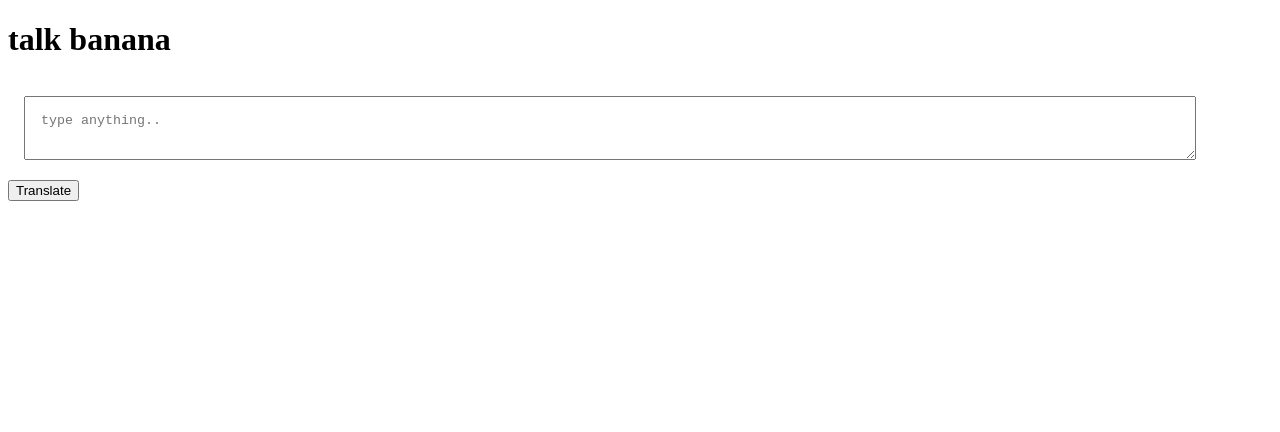
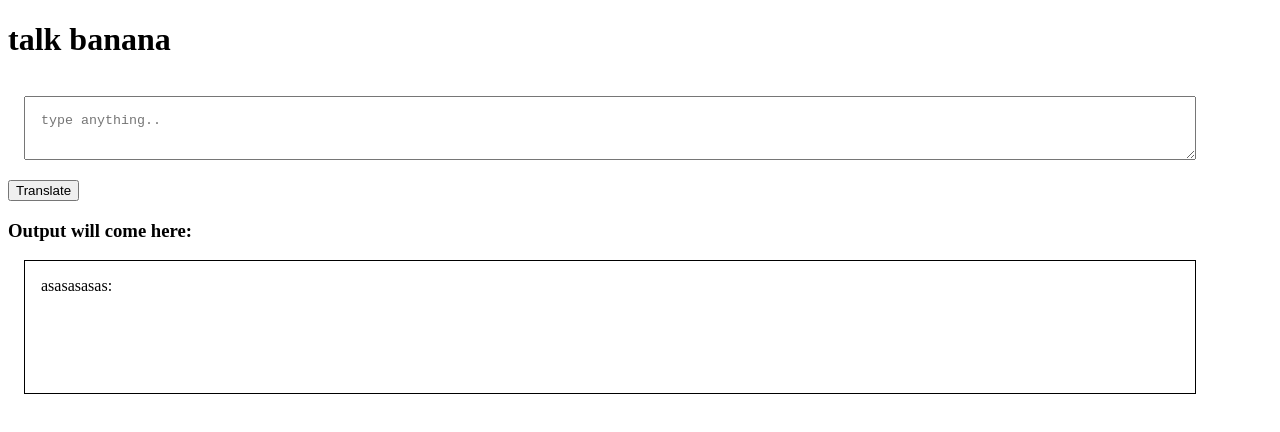
Before and after one commit to Sammed7/neogcamp-banana-speak, a plain HTML site: page index.html in a window 1280 px wide. Both pictures are taken after a click on the button "Translate". Drawn offline with Linux system fonts and the light colour scheme.

Commit message:
input output processing

```diff
--- a/app.js
+++ b/app.js
@@ -1,8 +1,10 @@
 var btnTranslate = document.querySelector("#btn-translate");
 
-var txtArea = document.querySelector("#txt-area")
+var txtInput = document.querySelector("#txt-area")
+
+var output = document.querySelector(".output");
 
 btnTranslate.addEventListener("click", function clickHandler() {
-    console.log("clicked")
-    console.log("input", txtArea.value)
+    output.innerText = "asasasasas: " + txtInput.value
+
 });
--- a/index.html
+++ b/index.html
@@ -15,7 +15,8 @@
     <div>
         <button id="btn-translate">Translate</button>
     </div>
-
+    <h3>Output will come here:</h3>
+    <div class="output"></div>
 
     <script src="app.js" type="text/javascript" ></script>
 
@@ -26,6 +27,14 @@
             margin: 1rem;
             padding: 1rem;
         }
+
+        .output{
+            height: 100px;
+            border: 1px solid black;
+            width: 90%;
+            margin: 1rem;
+            padding: 1rem;
+        }
     </style>
 </body>
 </html>
```
